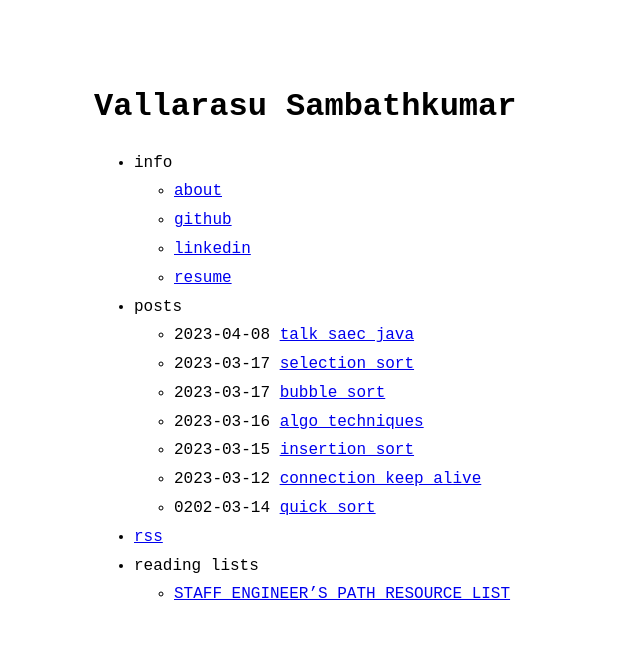
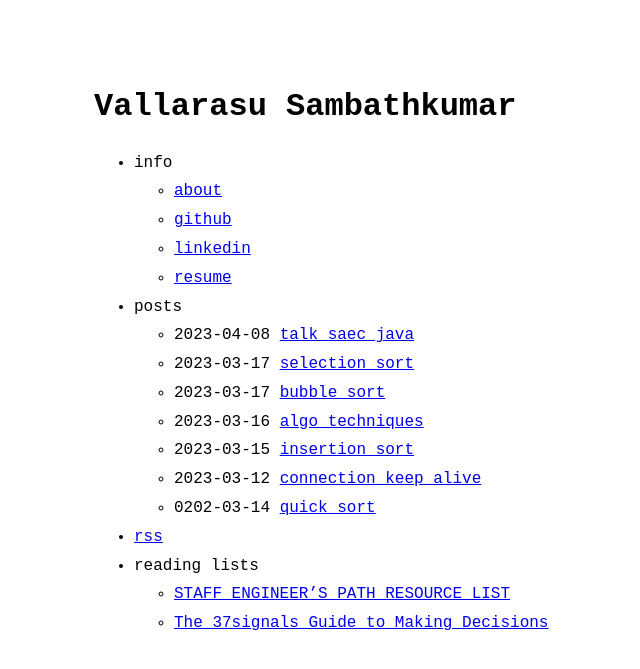
Before and after one commit to VallarasuS/Vallarasu.in, a Jekyll site: the page built from docs/index.md, in a window 1280 px wide. Shown: the top 669 px of the page, without its empty margins (226-866 px from the left). Built offline with Jekyll 4.4.1, drawn with Linux system fonts in a browser that asks for light colours.

Commit message:
Update menu.yml

```diff
--- a/docs/_data/menu.yml
+++ b/docs/_data/menu.yml
@@ -32,3 +32,5 @@ entries:
     entries:
       - title: STAFF ENGINEER’S PATH RESOURCE LIST
         url: https://noidea.dog/staff-resources
+      - title: The 37signals Guide to Making Decisions
+        url: https://37signals.com/how-we-make-decisions
```
